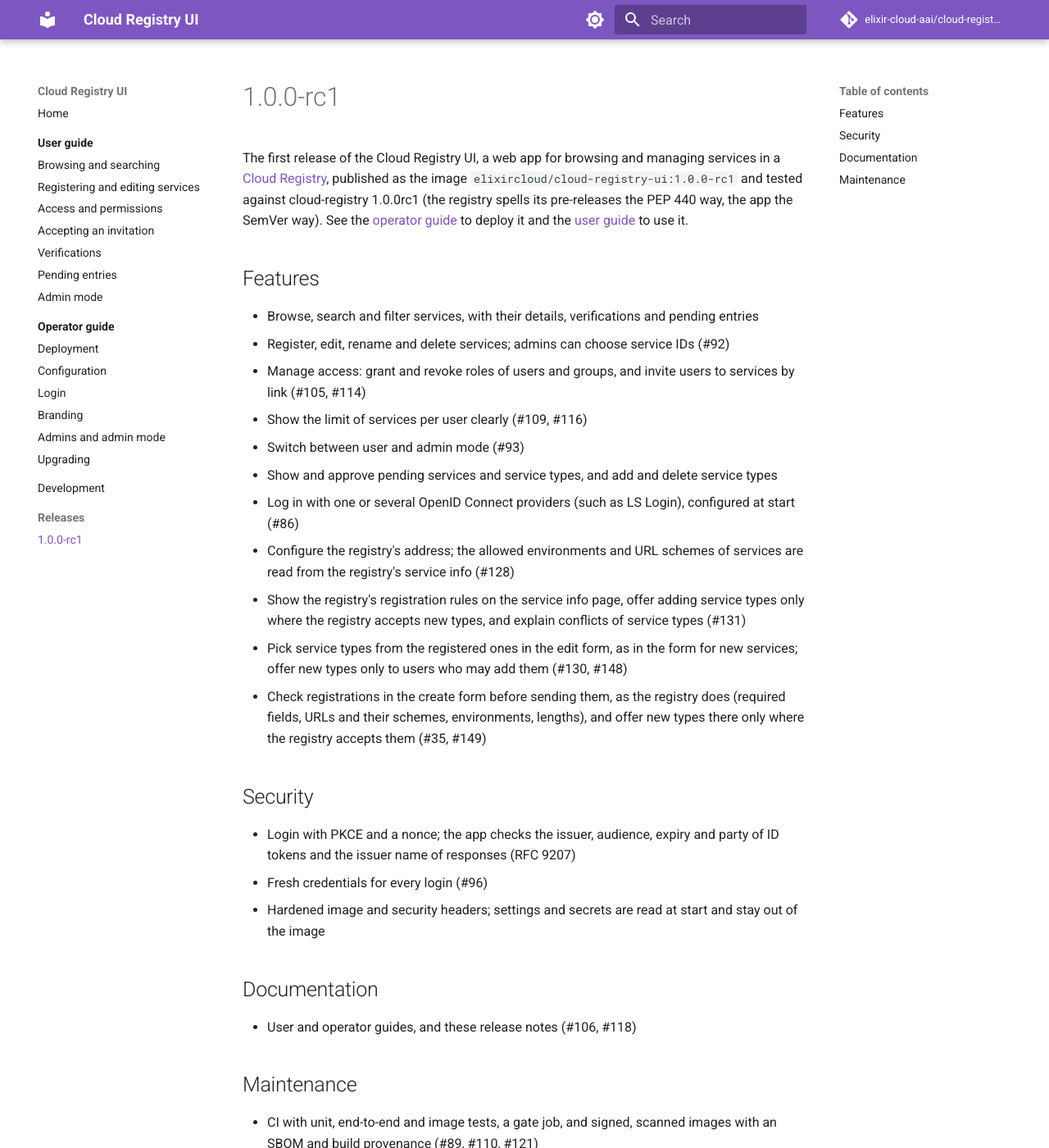
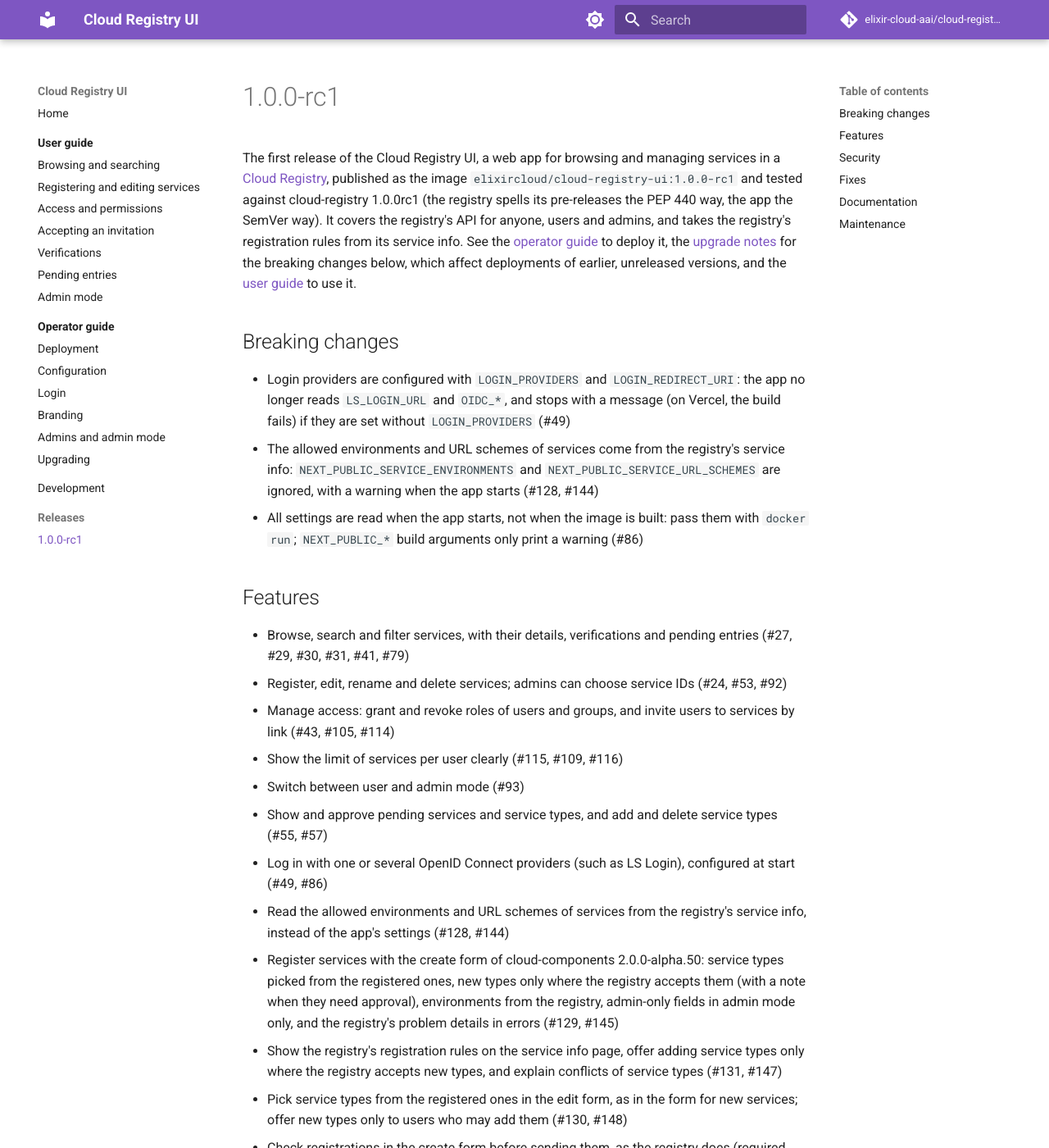
Before and after one commit to elixir-cloud-aai/cloud-registry-ui, an MkDocs documentation site: the page built from docs/releases/1.0.0-rc1.md, in a window 1280 px wide and 1400 px high. Shown: the whole window at 82% size. Built offline with MkDocs 1.6.1 and Material for MkDocs 9.7.7, drawn with Linux system fonts in a browser that asks for light colours; comment, search, counter and statistics services are not loaded; some of the changed text lies outside the part shown.

Commit message:
build: prepare the 1.0.0-rc1 release
Set the version 1.0.0-rc1 in package.json and CITATION.cff, with
date-released 2026-11-01; the authors are unchanged (still ordered
by lines, then commits). Complete the release notes with the
breaking changes for earlier deployments and the PRs since #137,
and use 1.0.0-rc1 in the image verification examples.

Closes #136

Co-Authored-By: Claude Opus 5.5 <noreply@anthropic.com>
Claude-Session: https://claude.ai/code/session_011FSoqMUX3EU35poH13xMgG

```diff
--- a/docs/releases/1.0.0-rc1.md
+++ b/docs/releases/1.0.0-rc1.md
@@ -3,28 +3,51 @@ managing services in a [Cloud
 Registry](https://cloud-registry.readthedocs.io/en/latest/), published as the
 image `elixircloud/cloud-registry-ui:1.0.0-rc1` and tested against
 cloud-registry 1.0.0rc1 (the registry spells its pre-releases the PEP 440
-way, the app the SemVer way). See the [operator guide](../operator-guide/index.md)
-to deploy it and the [user guide](../user-guide/index.md) to use it.
+way, the app the SemVer way). It covers the registry's API for anyone, users
+and admins, and takes the registry's registration rules from its service
+info. See the [operator guide](../operator-guide/index.md) to deploy it, the
+[upgrade notes](../operator-guide/upgrading.md#changes-since-unreleased-versions)
+for the breaking changes below, which affect deployments of earlier,
+unreleased versions, and the [user guide](../user-guide/index.md) to use it.
+
+## Breaking changes
+
+- Login providers are configured with `LOGIN_PROVIDERS` and
+  `LOGIN_REDIRECT_URI`: the app no longer reads `LS_LOGIN_URL` and
+  `OIDC_*`, and stops with a message (on Vercel, the build fails) if they
+  are set without `LOGIN_PROVIDERS` (#49)
+- The allowed environments and URL schemes of services come from the
+  registry's service info: `NEXT_PUBLIC_SERVICE_ENVIRONMENTS` and
+  `NEXT_PUBLIC_SERVICE_URL_SCHEMES` are ignored, with a warning when the app
+  starts (#128, #144)
+- All settings are read when the app starts, not when the image is built:
+  pass them with `docker run`; `NEXT_PUBLIC_*` build arguments only print a
+  warning (#86)
 
 ## Features
 
 - Browse, search and filter services, with their details, verifications and
-  pending entries
+  pending entries (#27, #29, #30, #31, #41, #79)
 - Register, edit, rename and delete services; admins can choose service IDs
-  (#92)
+  (#24, #53, #92)
 - Manage access: grant and revoke roles of users and groups, and invite users
-  to services by link (#105, #114)
-- Show the limit of services per user clearly (#109, #116)
+  to services by link (#43, #105, #114)
+- Show the limit of services per user clearly (#115, #109, #116)
 - Switch between user and admin mode (#93)
 - Show and approve pending services and service types, and add and delete
-  service types
+  service types (#55, #57)
 - Log in with one or several OpenID Connect providers (such as LS Login),
-  configured at start (#86)
-- Configure the registry's address; the allowed environments and URL schemes
-  of services are read from the registry's service info (#128)
+  configured at start (#49, #86)
+- Read the allowed environments and URL schemes of services from the
+  registry's service info, instead of the app's settings (#128, #144)
+- Register services with the create form of cloud-components 2.0.0-alpha.50:
+  service types picked from the registered ones, new types only where the
+  registry accepts them (with a note when they need approval), environments
+  from the registry, admin-only fields in admin mode only, and the
+  registry's problem details in errors (#129, #145)
 - Show the registry's registration rules on the service info page, offer
   adding service types only where the registry accepts new types, and
-  explain conflicts of service types (#131)
+  explain conflicts of service types (#131, #147)
 - Pick service types from the registered ones in the edit form, as in the
   form for new services; offer new types only to users who may add them
   (#130, #148)
@@ -36,16 +59,26 @@ to deploy it and the [user guide](../user-guide/index.md) to use it.
 ## Security
 
 - Login with PKCE and a nonce; the app checks the issuer, audience, expiry and
-  party of ID tokens and the issuer name of responses (RFC 9207)
+  party of ID tokens and the issuer name of responses (RFC 9207) (#49, #74,
+  #88)
 - Fresh credentials for every login (#96)
 - Hardened image and security headers; settings and secrets are read at start
-  and stay out of the image
+  and stay out of the image (#67, #78, #86)
+
+## Fixes
+
+- Keep the top bar in view next to wide tables (#108)
 
 ## Documentation
 
-- User and operator guides, and these release notes (#106, #118)
+- User and operator guides, upgrade notes, and these release notes (#65,
+  #106, #118, #133, #137)
 
 ## Maintenance
 
 - CI with unit, end-to-end and image tests, a gate job, and signed, scanned
-  images with an SBOM and build provenance (#89, #110, #121)
+  images with an SBOM and build provenance (#82, #89, #110, #119, #121)
+- End-to-end tests against the registry's `dev` image (#134, #138)
+- Releases from signed version tags on `main`, which moves forward to
+  release commits on `dev`, the default branch (#135, #143, #141, #142)
+- Code owners for reviews (#139, #140)
--- a/package.json
+++ b/package.json
@@ -1,6 +1,6 @@
 {
     "name": "elixir-cloud-registry-frontend",
-    "version": "0.5.0",
+    "version": "1.0.0-rc1",
     "private": true,
     "scripts": {
         "dev": "next dev",
```
Also changed, not shown: docs/operator-guide/deployment.md (+7 -7 lines), 1 other file.
